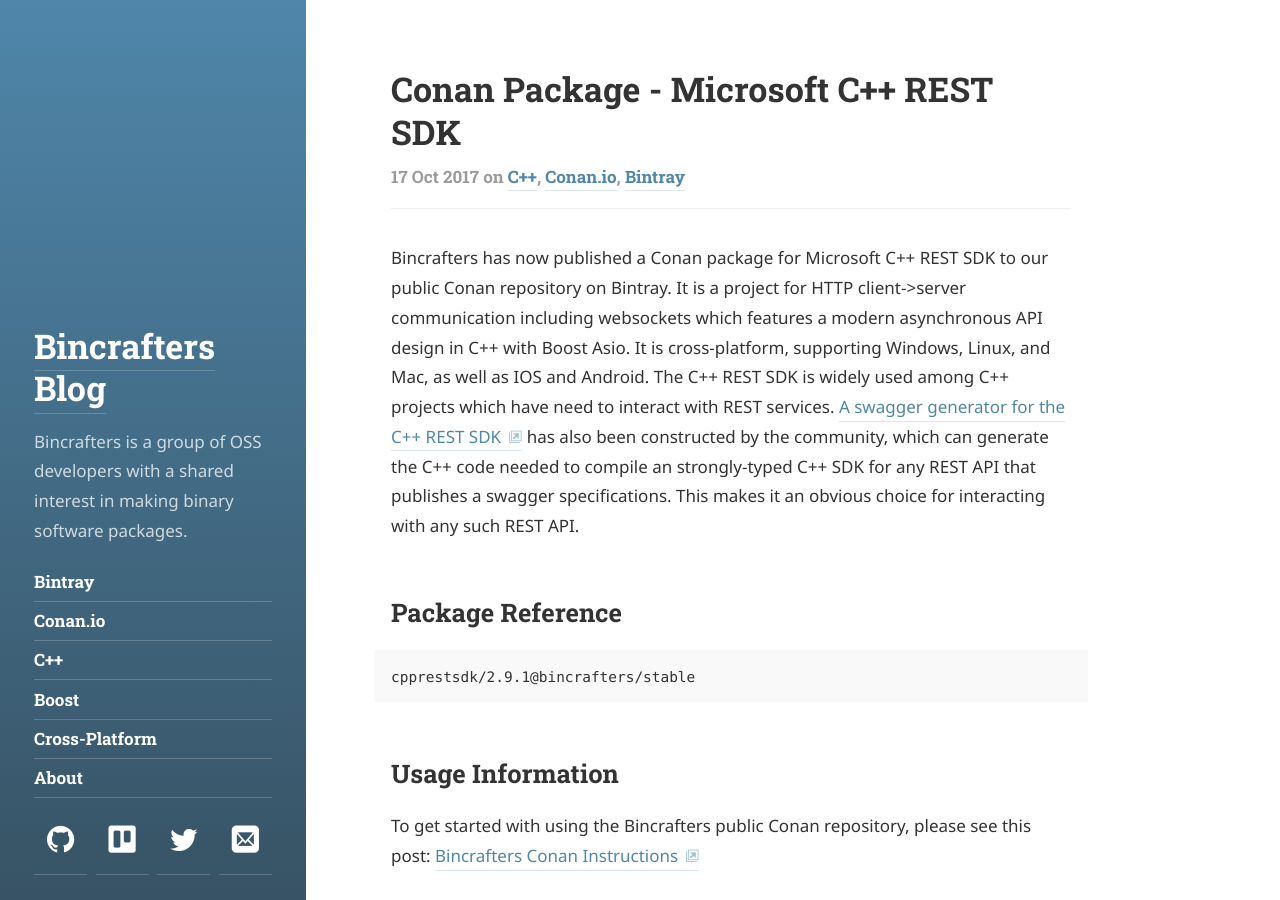
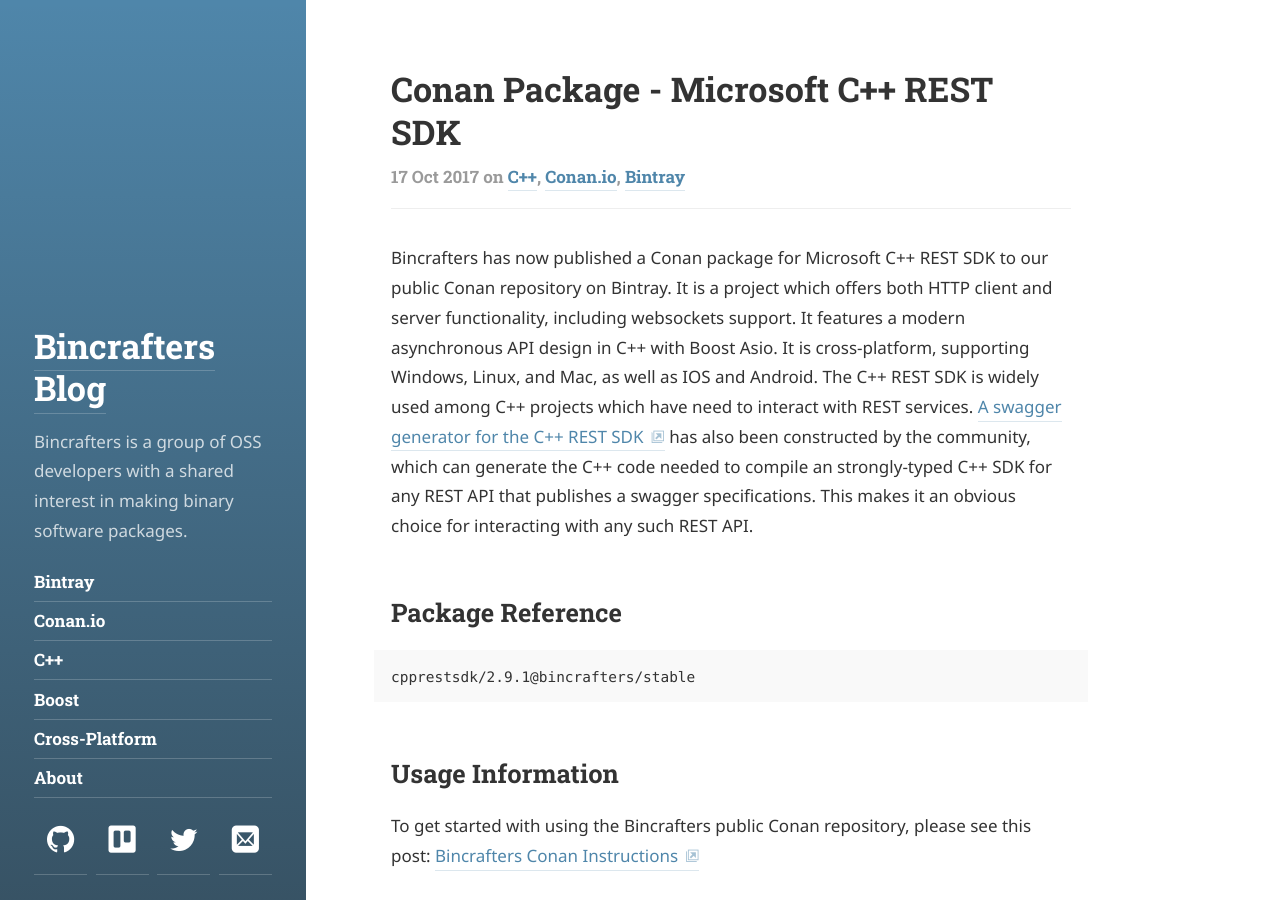
Before and after one commit to bincrafters/bincrafters.github.io, a Jekyll site: the page built from _posts/2017-10-17-Conan-Package-CPPRestSDK.md, in a window 1280 px wide and 900 px high. Built offline with Jekyll 4.4.1, drawn with Linux system fonts in a browser that asks for light colours; some web fonts are replaced.

Commit message:
update cpprest post

```diff
--- a/_posts/2017-10-17-Conan-Package-CPPRestSDK.md
+++ b/_posts/2017-10-17-Conan-Package-CPPRestSDK.md
@@ -4,7 +4,7 @@ title: 'Conan Package - Microsoft C++ REST SDK'
 tags: [C++, Conan.io, Bintray]
 ---
 
-Bincrafters has now published a Conan package for Microsoft C++ REST SDK to our public Conan repository on Bintray. It is a project for HTTP client->server communication including websockets which features a modern asynchronous API design in C++ with Boost Asio.  It is cross-platform, supporting Windows, Linux, and Mac, as well as IOS and Android.  The C++ REST SDK is widely used among C++ projects which have need to interact with REST services.  [A swagger generator for the C++ REST SDK](https://github.com/swagger-api/swagger-codegen/tree/master/samples/client/petstore/cpprest) has also been constructed by the community, which can generate the C++ code needed to compile an strongly-typed C++ SDK for any REST API that publishes a swagger specifications.  This makes it an obvious choice for interacting with any such REST API.
+Bincrafters has now published a Conan package for Microsoft C++ REST SDK to our public Conan repository on Bintray. It is a project which offers both HTTP client and server functionality, including websockets support.  It features a modern asynchronous API design in C++ with Boost Asio.  It is cross-platform, supporting Windows, Linux, and Mac, as well as IOS and Android.  The C++ REST SDK is widely used among C++ projects which have need to interact with REST services.  [A swagger generator for the C++ REST SDK](https://github.com/swagger-api/swagger-codegen/tree/master/samples/client/petstore/cpprest) has also been constructed by the community, which can generate the C++ code needed to compile an strongly-typed C++ SDK for any REST API that publishes a swagger specifications.  This makes it an obvious choice for interacting with any such REST API.
 
 ## Package Reference
 
```
